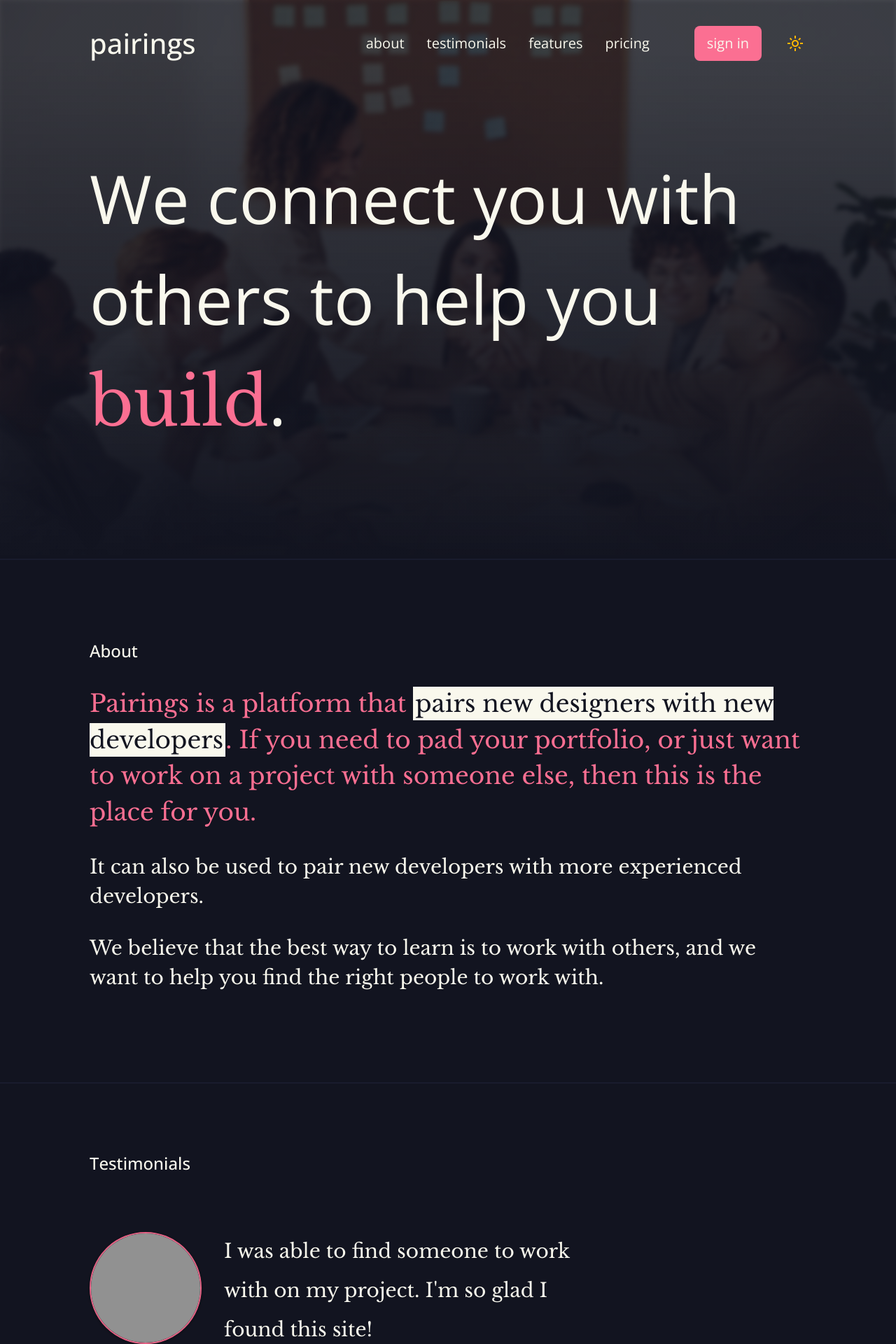
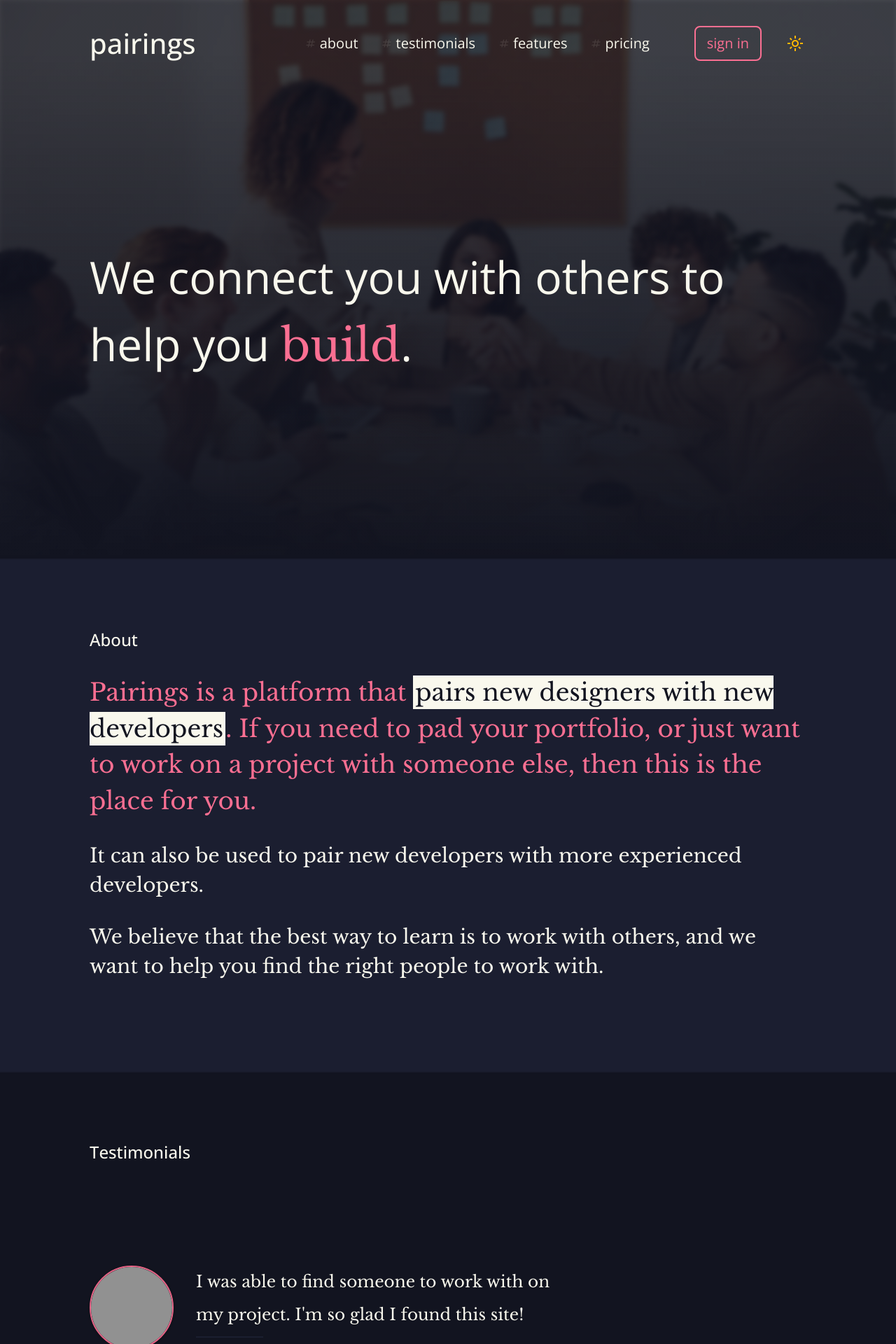
Before and after one commit to mreed4/pairing, a React (Vite) app: page / in a window 1280 px wide. Shown: the top 1920 px of the page at 70% size. Built offline with nearby package versions, Linux system fonts and the light colour scheme; grey boxes are pictures that could not be loaded; a web font is replaced by a local one.

Commit message:
Beautify, improve code

```diff
--- a/src/Components/Header.jsx
+++ b/src/Components/Header.jsx
@@ -8,20 +8,17 @@ export default function Header() {
   const location = useLocation();
 
   function StartPageGroup() {
+    const listItems = ["about", "testimonials", "features", "pricing"];
+
     return (
       <>
-        <li>
-          <a href="#about">About</a>
-        </li>
-        <li>
-          <a href="#testimonials">Testimonials</a>
-        </li>
-        <li>
-          <a href="#features">Features</a>
-        </li>
-        <li>
-          <a href="#pricing">Pricing</a>
-        </li>
+        {listItems.map((item, i) => (
+          <li key={i}>
+            <a href={`#${item}`}>
+              {item[0].toUpperCase() + item.slice(1)} <span className="material-symbols-outlined">tag</span>
+            </a>
+          </li>
+        ))}
       </>
     );
   }
--- a/src/Components/Pages/StartPage.jsx
+++ b/src/Components/Pages/StartPage.jsx
@@ -44,41 +44,58 @@ function AboutSection() {
 }
 
 function FeaturesSection() {
+  const features = [
+    {
+      name: "Kanban Board",
+      icon: "view_kanban",
+      description: "Create a kanban board to keep track of your project.",
+    },
+    {
+      name: "Chat",
+      icon: "speaker_notes",
+      description: "Create a chat for your project. Talk about your project, and ask questions.",
+    },
+    {
+      name: "Project calendar",
+      icon: "calendar_month",
+      description: "Create a calendar for your project. Keep track of important dates, and deadlines.",
+    },
+    {
+      name: "Project generator",
+      icon: "stars",
+      description: "Generate a project for you to work on with someone else.",
+    },
+    {
+      name: "Code review",
+      icon: "code_blocks",
+      description: "Get your code reviewed by someone. You can also review someone else's code.",
+    },
+    {
+      name: "Project finder",
+      icon: "manage_search",
+      description: "Find a project to work on with someone else.",
+    },
+    {
+      name: "Project manager",
+      icon: "engineering",
+      description: "Manage your projects. Keep track of your projects, and the people you are working with.",
+    },
+  ];
+
   return (
     <section id="features">
       <div>
         <h2>Features</h2>
         <div className="features-list">
-          <div className="feature">
-            <h3>
-              <span className="material-symbols-outlined">view_kanban</span>Kanban Board
-            </h3>
-            <p>Create a kanban board to keep track of your project.</p>
-          </div>
-          <div className="feature">
-            <h3>
-              <span className="material-symbols-outlined">speaker_notes</span>Chat
-            </h3>
-            <p>Create a chat for your project. Talk about your project, and ask questions.</p>
-          </div>
-          <div className="feature">
-            <h3>
-              <span className="material-symbols-outlined">calendar_month</span>Project calendar
-            </h3>
-            <p>Create a calendar for your project. Keep track of important dates, and deadlines.</p>
-          </div>
-          <div className="feature">
-            <h3>
-              <span className="material-symbols-outlined">stars</span>Project generator
-            </h3>
-            <p>Generate a project for you to work on with someone else.</p>
-          </div>
-          <div className="feature">
-            <h3>
-              <span className="material-symbols-outlined">code_blocks</span>Code review
-            </h3>
-            <p>Get your code reviewed by someone. You can also review someone else's code.</p>
-          </div>
+          {features.map((feature, index) => (
+            <div key={index} className="feature">
+              <h3>
+                <span className="material-symbols-outlined">{feature.icon}</span>
+                {feature.name}
+              </h3>
+              <p>{feature.description}</p>
+            </div>
+          ))}
         </div>
       </div>
     </section>
--- a/src/assets/css/App.css
+++ b/src/assets/css/App.css
@@ -24,6 +24,7 @@
 
   --olive: hsl(143.2, 20.2%, 42.7%);
   --olive-light: hsl(143.2, 20.2%, 47.7%);
+  --olive-lighter: hsl(143.2, 20.2%, 52.7%);
   --olive-dark: hsl(135, 17%, 38.9%);
   --olive-darker: hsl(135, 17%, 33.9%);
 
--- a/src/assets/css/Header.css
+++ b/src/assets/css/Header.css
@@ -31,12 +31,33 @@ header ul li {
   font-size: 1.25rem;
 }
 
+header ul li a {
+  display: flex;
+  flex-direction: row-reverse;
+  justify-content: center;
+  align-items: center;
+}
+
+header ul li a .material-symbols-outlined {
+  margin-right: 0.25rem;
+  font-size: 90%;
+  opacity: 0.1;
+  transition: opacity 125ms ease-in-out;
+}
+
+header ul li a:hover .material-symbols-outlined {
+  opacity: 0.6;
+}
+
 .start-page-nav ul li:first-child {
   margin-left: 0;
 }
 
 header .sign-in-link {
   margin-left: 2rem;
+  background-color: transparent !important;
+  border: 2px solid var(--pink) !important;
+  color: var(--pink) !important;
 }
 
 header .theme-toggle {
--- a/src/assets/css/StartPage.css
+++ b/src/assets/css/StartPage.css
@@ -3,6 +3,7 @@
   flex-direction: column;
   justify-content: flex-start;
   align-items: flex-start;
+  /* min-height: 100vh; */
 }
 
 #about,
--- a/src/assets/css/StartPage/AboutSection.css
+++ b/src/assets/css/StartPage/AboutSection.css
@@ -1,5 +1,10 @@
 #about {
-  margin: 1rem 0 0;
+  /* margin: 1rem 0 0; */
+  background-color: var(--olive-light);
+}
+
+.dark-theme #about {
+  background-color: var(--black-light);
 }
 
 #about p {
--- a/src/assets/css/StartPage/FeaturesSection.css
+++ b/src/assets/css/StartPage/FeaturesSection.css
@@ -1,3 +1,11 @@
+#features {
+  background-color: var(--olive-light);
+}
+
+.dark-theme #features {
+  background-color: var(--black-light);
+}
+
 .features-list {
   margin-top: 2rem;
   display: flex;
@@ -9,7 +17,16 @@
 
 .feature {
   width: calc(100% / 2 - 2rem);
+  padding-bottom: 4rem;
   margin-bottom: 4rem;
+}
+
+.light-theme .feature {
+  border-bottom: 2px solid var(--olive-lighter);
+}
+
+.dark-theme .feature {
+  border-bottom: 2px solid var(--black);
 }
 
 .feature p,
--- a/src/assets/css/StartPage/HeroSection.css
+++ b/src/assets/css/StartPage/HeroSection.css
@@ -42,7 +42,7 @@
 
 #hero p {
   margin-top: -1em;
-  font-size: 6rem;
+  font-size: 4rem;
   color: var(--white);
   user-select: none;
 }
--- a/src/assets/css/StartPage/TestimonialsSection.css
+++ b/src/assets/css/StartPage/TestimonialsSection.css
@@ -5,7 +5,7 @@
 }
 
 #testimonials p {
-  font-size: 1.75rem;
+  font-size: 1.45rem;
   font-family: "Libre Baskerville", serif;
   font-weight: 400;
   line-height: 2;
@@ -34,10 +34,19 @@
   flex-direction: row;
   justify-content: flex-start;
   align-items: flex-start;
-  padding: 2rem 0;
+  padding: 6rem 0;
   margin: 1rem 0;
   width: 100%;
-  border-radius: 3rem;
+  /* border-radius: 3rem; */
+  border-bottom: 2px solid var(--olive-light);
+}
+
+.dark-theme .testimonial {
+  border-bottom: 2px solid var(--black-light);
+}
+
+.testimonial:last-child {
+  border-bottom: none;
 }
 
 .testimonial > div {
@@ -50,8 +59,8 @@
 
 .testimonial img {
   display: block;
-  width: 10rem;
-  height: 10rem;
+  width: 7.5rem;
+  height: 7.5rem;
   border-radius: 50%;
   filter: contrast(1.1) brightness(0.9);
   transition: filter 125ms ease-in-out, transform 125ms ease-in-out;
@@ -61,7 +70,7 @@
 
 .testimonial:hover img {
   filter: none;
-  transform: scale(1.1);
+  /* transform: scale(1.1); */
 }
 
 .testimonial:nth-child(even) {
```
